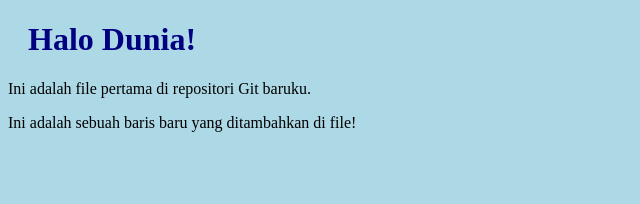
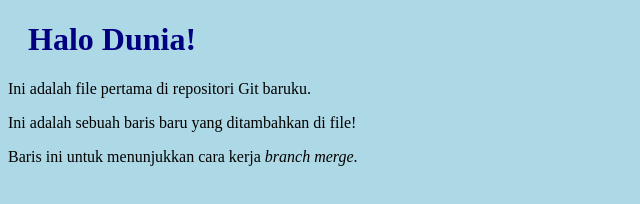
Before and after one commit to Naaudi/College, a plain HTML site: page index.html in a window 1280 px wide. Shown: the whole page, without its empty margins (0-640 px from the left). Drawn offline with Linux system fonts and the light colour scheme.

Commit message:
Update index.html untuk perbaikan error

```diff
--- a/index.html
+++ b/index.html
@@ -9,5 +9,6 @@
 <h1>Halo Dunia!</h1>
 <p>Ini adalah file pertama di repositori Git baruku.</p>
 <p>Ini adalah sebuah baris baru yang ditambahkan di file!</p>
+<p>Baris ini untuk menunjukkan cara kerja <i>branch merge</i>.</p>
 </body>
 </html>
```
